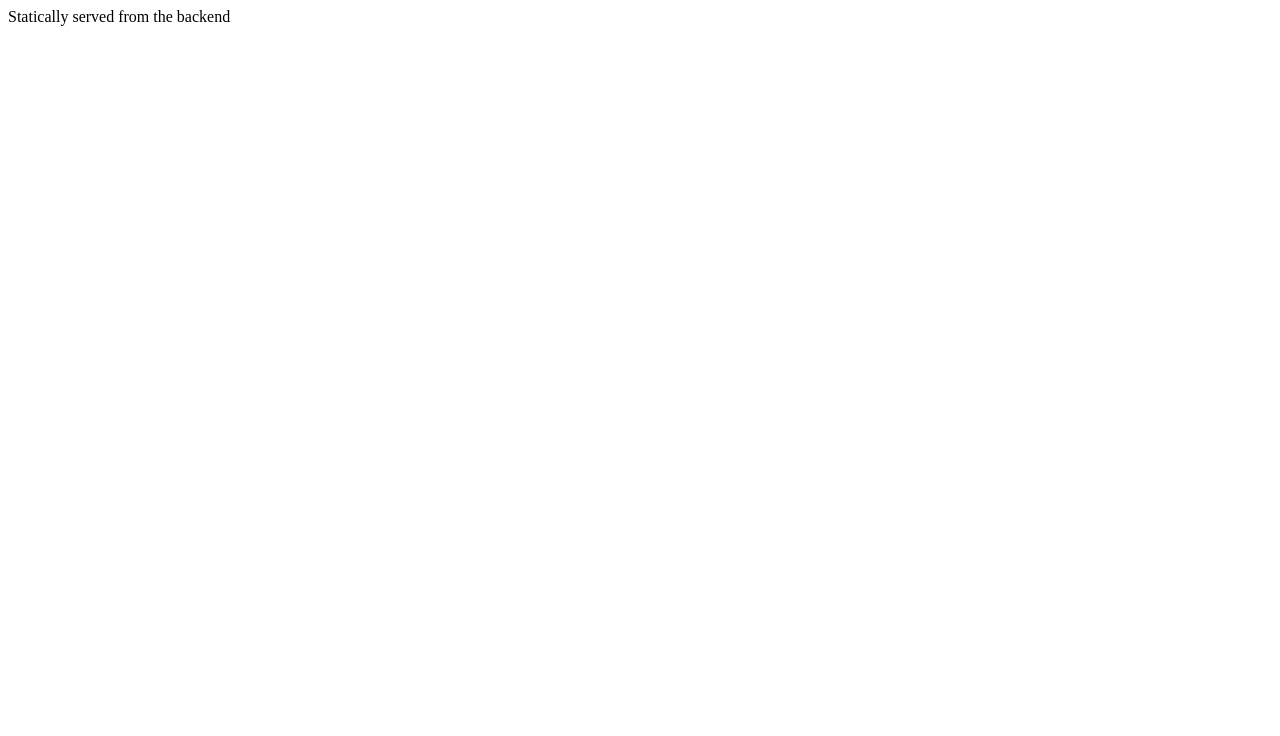
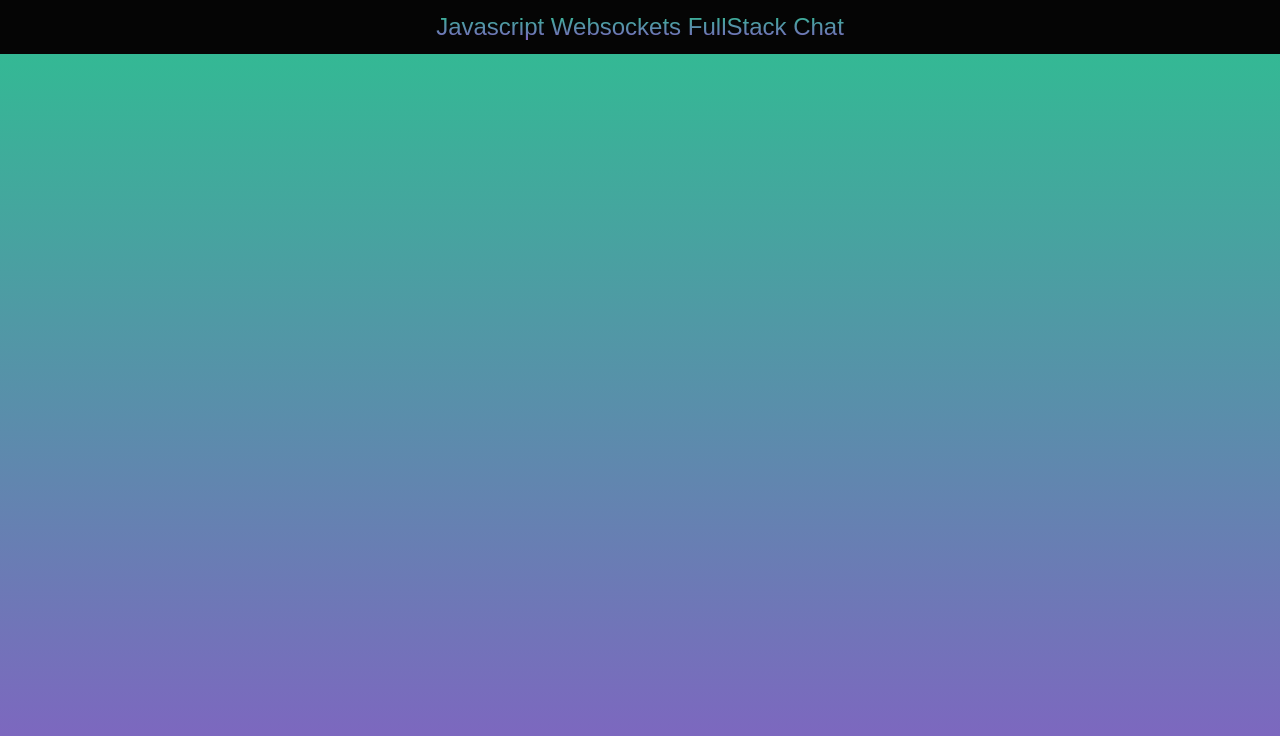
Before and after one commit to vloretocastillo/chat-websockets, a website: page client/index.html in a window 1280 px wide. Drawn offline with nearby package versions, Linux system fonts and the light colour scheme; no server answers.

Commit message:
styled with css

```diff
--- a/client/css/styles.css
+++ b/client/css/styles.css
@@ -0,0 +1,32 @@
+* {
+    margin: 0;
+    padding: 0;
+    font-family: Arial, Helvetica, sans-serif;
+}
+
+body {
+    background: #8360c3;  /* fallback for old browsers */
+    background: -webkit-linear-gradient(to bottom, #2ebf91, #8360c3);  /* Chrome 10-25, Safari 5.1-6 */
+    background: linear-gradient(to bottom, #2ebf91, #8360c3); /* W3C, IE 10+/ Edge, Firefox 16+, Chrome 26+, Opera 12+, Safari 7+ */
+    min-height: 100vh;
+}
+
+header {
+
+    background-color: rgb(5, 5, 5);
+    padding: 1%;
+    text-align: center;
+    font-weight: 100;
+
+}
+
+h1 {
+    /* margin: 5% auto; */
+    font-weight: 100;
+    background: #8360c3;  /* fallback for old browsers */
+    background: -webkit-linear-gradient(to bottom, #2ebf91, #8360c3);  /* Chrome 10-25, Safari 5.1-6 */
+    background: linear-gradient(to bottom, #2ebf91, #8360c3); /* W3C, IE 10+/ Edge, Firefox 16+, Chrome 26+, Opera 12+, Safari 7+ */
+    -webkit-background-clip: text;
+    -webkit-text-fill-color: transparent;
+    font-size: 1.5rem;
+}
--- a/client/index.html
+++ b/client/index.html
@@ -12,7 +12,9 @@
 
   <body>
 
-    Statically served from the backend
+    <header>
+        <h1>Javascript Websockets FullStack Chat</h1>
+    </header>
     <script src="/socket.io/socket.io.js"></script>
     <script src="js/scripts.js"></script>
   </body>
```
Also changed, not shown: server.js (+5 -5 lines).
